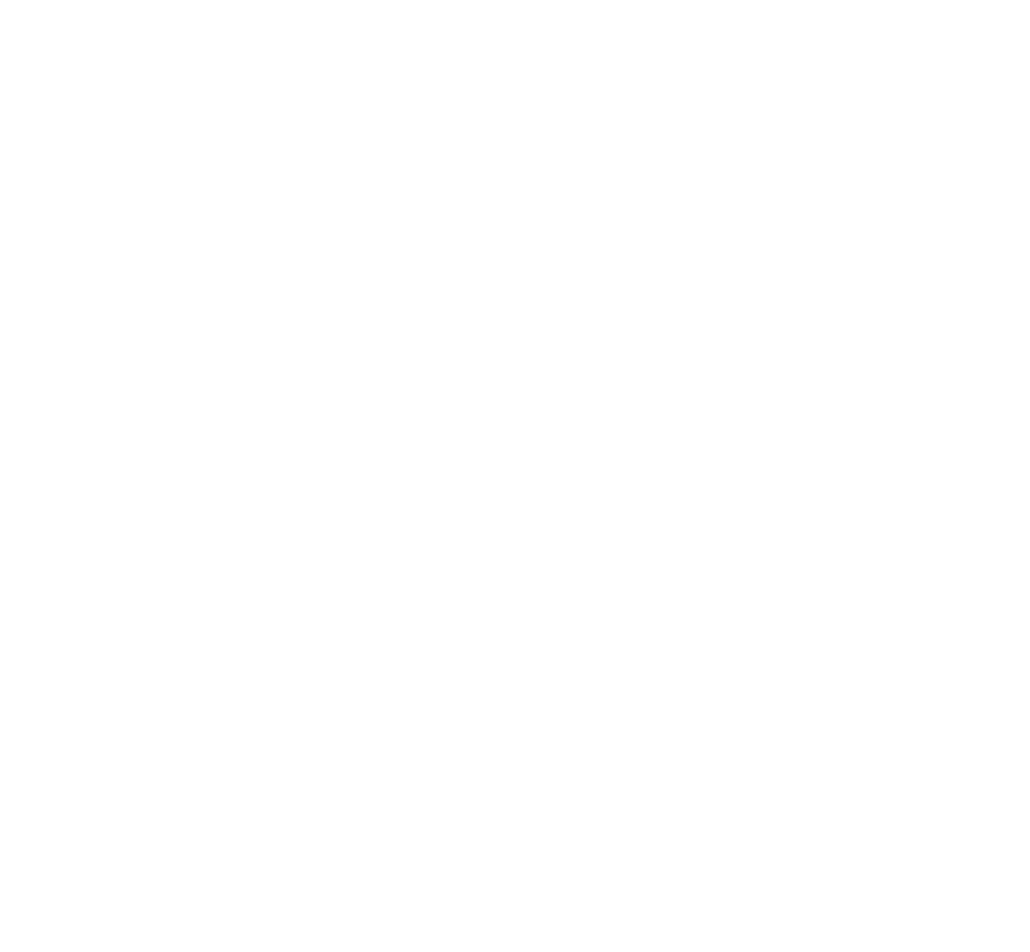
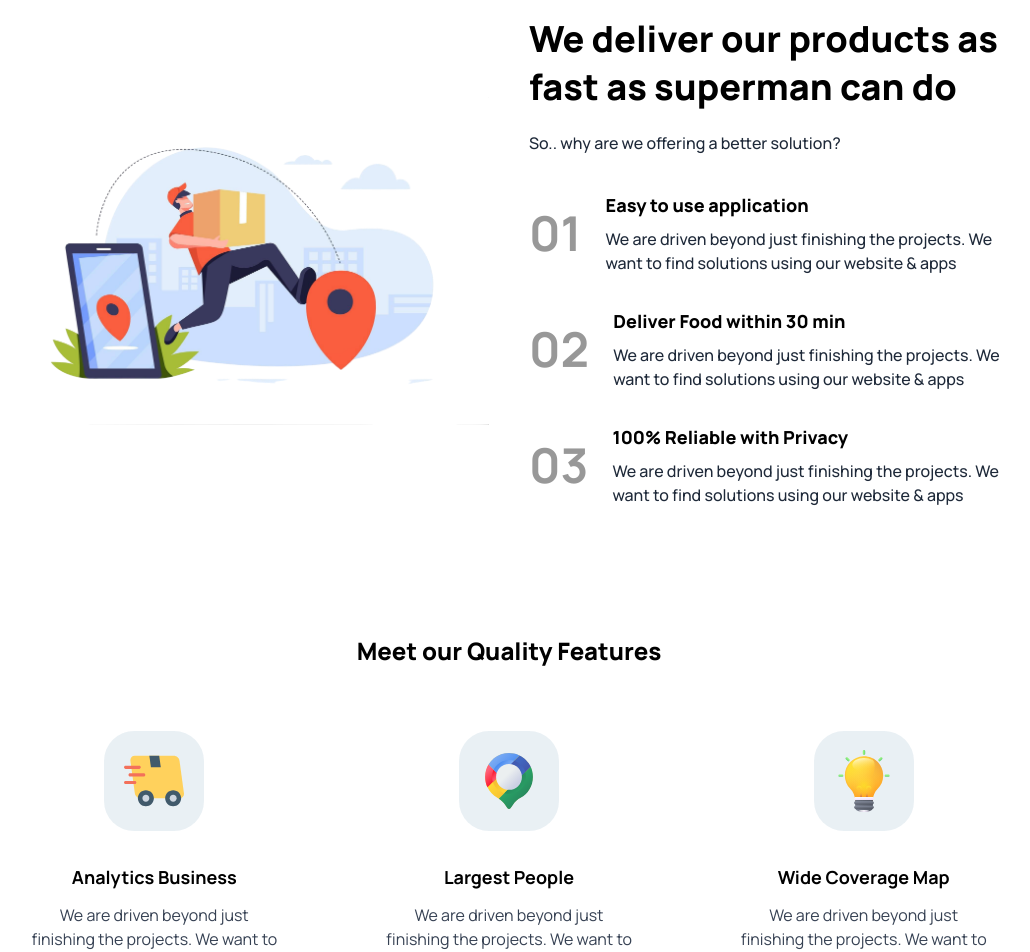
Before and after one commit to KRyderTR/food_landing, a Next.js app: page / in a window 1280 px wide. Shown: the part 2840-3792 px from the top of the page, without its empty margins (131-1161 px from the left). Before the commit the page ends 2791 px from the top, so only its background shows below. Built offline with nearby package versions, Linux system fonts and the light colour scheme.

Commit message:
features-section-complete

```diff
--- /dev/null
+++ b/components/Home/About/About.tsx
@@ -0,0 +1,73 @@
+import Image from "next/image";
+import React from "react";
+
+const About = () => {
+  return (
+    <div className="pt-16 pb-16">
+      <div className="w-[80%] mx-auto grid grid-cols-1 lg:grid-cols-2 gap-10 items-center">
+        {/* Image content */}
+        <div>
+          <Image src="/images/a.png" width={800} height={800} alt="image" />
+        </div>
+
+        {/* Text Content */}
+        <div>
+          <h1 className="text-xl sm:text-2xl md:text-3xl lg:text-4xl font-extrabold leading-8 md:leading-12">
+            We deliver our products as fast as superman can do
+          </h1>
+
+          <p className="mt-4 leading-6 sm:leading-8 text-gray-800 dark:text-gray-300 font-medium text-sm sm:text-base">
+            So.. why are we offering a better solution?
+          </p>
+
+          <div className="mt-8">
+            <div className="flex mt-8 items-center space-x-6">
+              <p className="text-3xl md:text-5xl opacity-40 font-bold">01</p>
+              <div>
+                <h1 className="text-base sm:text-lg font-extrabold">
+                  Easy to use application
+                </h1>
+                <p className="mt-2 text-gray-800 dark:text-gray-300 font-medium text-sm sm:text-base">
+                  We are driven beyond just finishing the projects. We want to
+                  find solutions using our website & apps
+                </p>
+              </div>
+            </div>
+          </div>
+
+          <div className="mt-8">
+            <div className="flex mt-8 items-center space-x-6">
+              <p className="text-3xl md:text-5xl opacity-40 font-bold">02</p>
+              <div>
+                <h1 className="text-base sm:text-lg font-extrabold">
+                  Deliver Food within 30 min
+                </h1>
+                <p className="mt-2 text-gray-800 dark:text-gray-300 font-medium text-sm sm:text-base">
+                  We are driven beyond just finishing the projects. We want to
+                  find solutions using our website & apps
+                </p>
+              </div>
+            </div>
+          </div>
+
+          <div className="mt-8">
+            <div className="flex mt-8 items-center space-x-6">
+              <p className="text-3xl md:text-5xl opacity-40 font-bold">03</p>
+              <div>
+                <h1 className="text-base sm:text-lg font-extrabold">
+                  100% Reliable with Privacy
+                </h1>
+                <p className="mt-2 text-gray-800 dark:text-gray-300 font-medium text-sm sm:text-base">
+                  We are driven beyond just finishing the projects. We want to
+                  find solutions using our website & apps
+                </p>
+              </div>
+            </div>
+          </div>
+        </div>
+      </div>
+    </div>
+  );
+};
+
+export default About;
--- /dev/null
+++ b/components/Home/Feature/Feature.tsx
@@ -0,0 +1,26 @@
+import React from "react";
+import FeatureCard from "./FeatureCard";
+import { features } from "@/constant/features";
+
+const Feature = () => {
+  return (
+    <div className="pt-16 pb-16">
+      <h1 className="text-xl sm:text-2xl text-center font-extrabold">
+        Meet our Quality Features
+      </h1>
+
+      <div className="w-[80%] mx-auto mt-16 grid grid-cols-1 sm:grid-cols-2 lg:grid-cols-3 gap-10">
+        {features.map((feature) => (
+          <FeatureCard
+            key={feature.id}
+            icon={feature.icon}
+            title={feature.title}
+            description={feature.description}
+          />
+        ))}
+      </div>
+    </div>
+  );
+};
+
+export default Feature;
--- /dev/null
+++ b/components/Home/Feature/FeatureCard.tsx
@@ -0,0 +1,30 @@
+import Image from "next/image";
+import React from "react";
+
+type FeatureCardProps = {
+  icon: string;
+  title: string;
+  description: string;
+};
+
+const FeatureCard = ({ icon, title, description }: FeatureCardProps) => {
+  return (
+    <div>
+      <Image
+        src={icon}
+        alt="icon"
+        width={100}
+        height={100}
+        className="mx-auto object-contain"
+      />
+
+      <h1 className="mt-8 text-lg font-bold text-center">{title}</h1>
+
+      <p className="text-center sm:w-[80%] mx-auto text-gray-700 dark:text-gray-300 mt-3">
+        {description}
+      </p>
+    </div>
+  );
+};
+
+export default FeatureCard;
--- a/components/Home/Home.tsx
+++ b/components/Home/Home.tsx
@@ -3,6 +3,8 @@ import Hero from "./Hero/Hero";
 import Restaurant from "./Restaurant/Restaurant";
 import Category from "./Category/Category";
 import HowItWork from "./HowItWork/HowItWork";
+import About from "./About/About";
+import Feature from "./Feature/Feature";
 
 const Home = () => {
   return <div className="overflow-hidden">
@@ -10,6 +12,8 @@ const Home = () => {
     <Restaurant />
     <Category />
     <HowItWork />
+    <About />
+    <Feature />
   </div>;
 };
 
--- /dev/null
+++ b/constant/features.ts
@@ -0,0 +1,39 @@
+export const features = [
+    {
+        id: 1,
+        icon: "/images/f1.svg",
+        title: "Analytics Business",
+        description: "We are driven beyond just finishing the projects. We want to find smart solutions."
+    },
+    {
+        id: 2,
+        icon: "/images/f2.svg",
+        title: "Largest People",
+                description: "We are driven beyond just finishing the projects. We want to find smart solutions."
+    },
+    {
+        id: 3,
+        icon: "/images/f3.svg",
+        title: "Wide Coverage Map",
+        description: "We are driven beyond just finishing the projects. We want to find smart solutions."
+    },
+    {
+        id: 4,
+        icon: "/images/f4.svg",
+        title: "Artificial Intelligence",
+        description: "We are driven beyond just finishing the projects. We want to find smart solutions."
+    },
+    {
+        id: 5,
+        icon: "/images/f5.svg",
+        title: "Trusted & Secure",
+        description: "We are driven beyond just finishing the projects. We want to find smart solutions."
+    },
+    {
+        id: 6,
+        icon: "/images/f6.svg",
+        title: "Mobile Apps",
+        description: "We are driven beyond just finishing the projects. We want to find smart solutions."
+    },
+
+]
```
